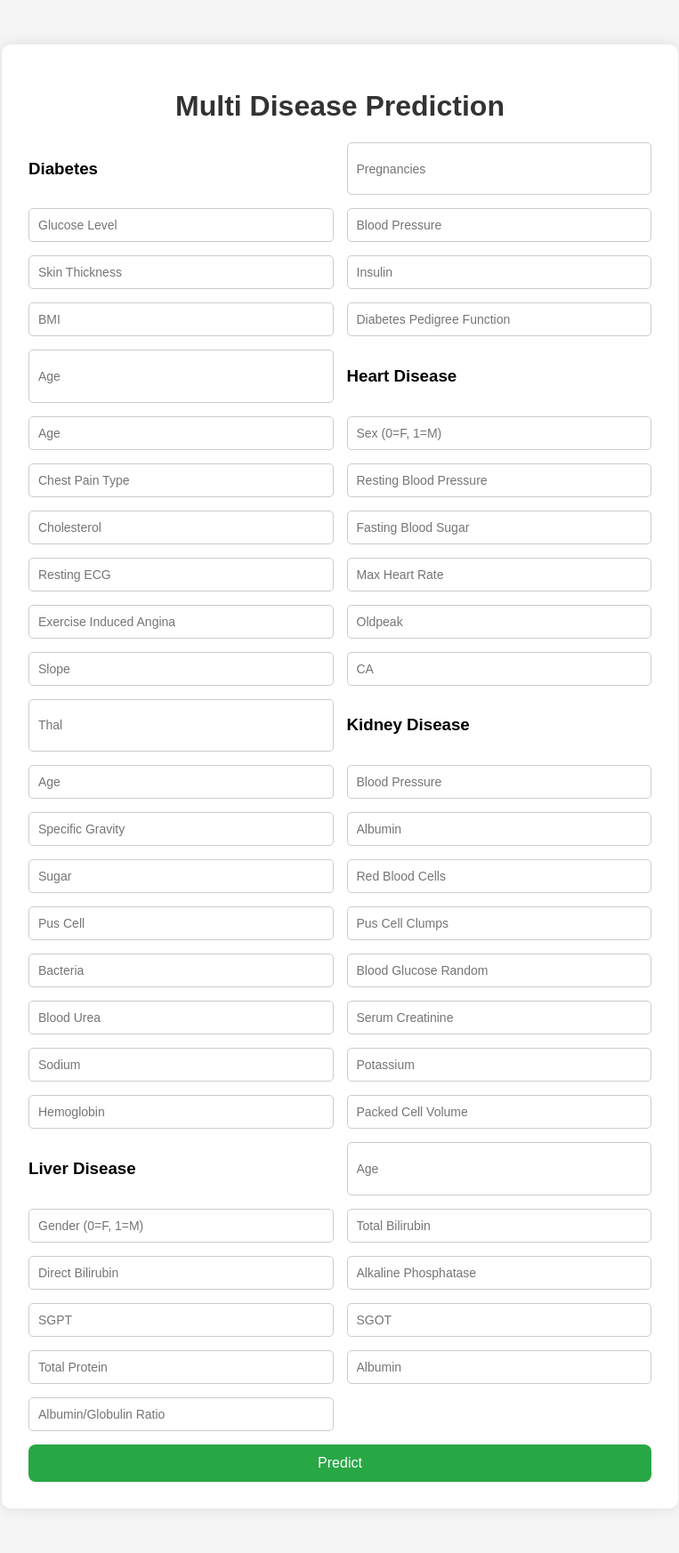
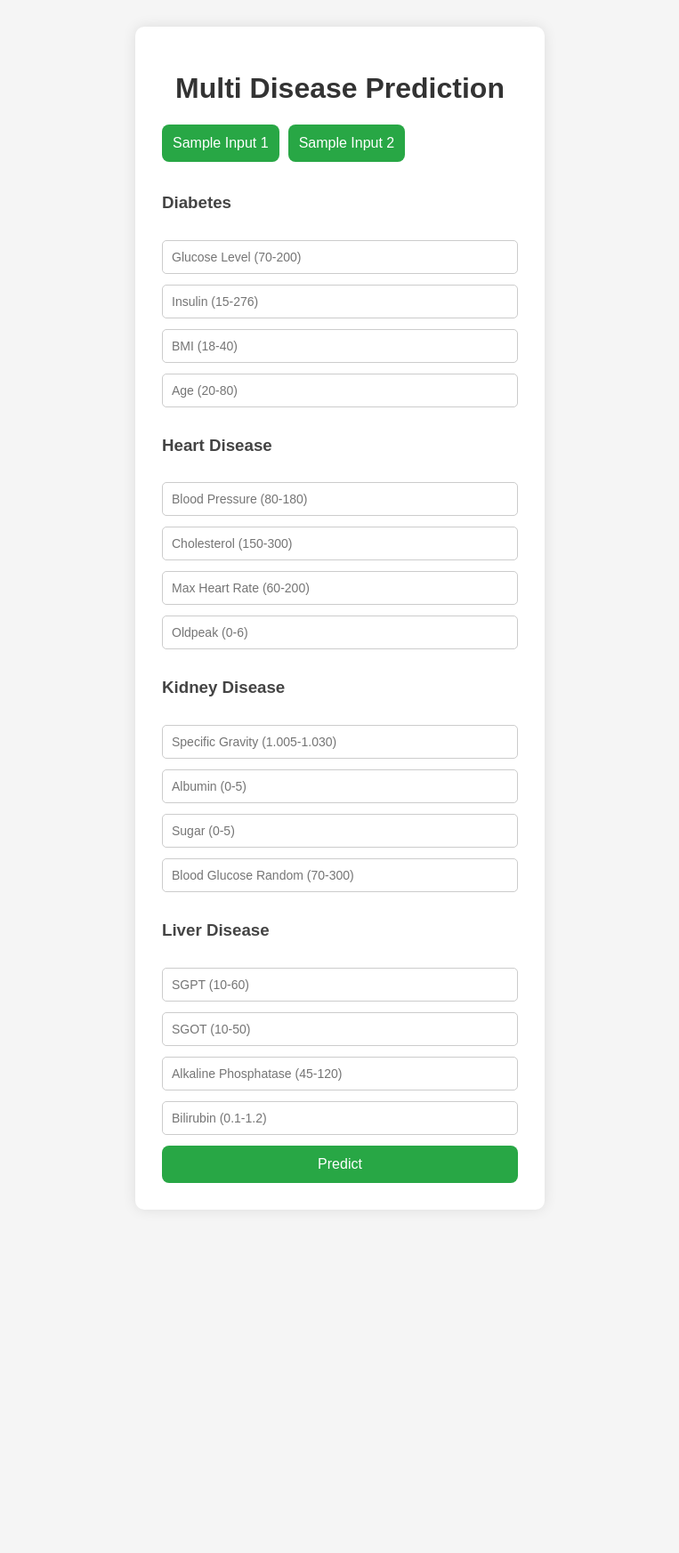
Before and after one commit to Ananya-Kundarapu/Multi-Disease-Prediction, a Flask app: page / in a window 1280 px wide. Shown: the whole page at 89% size, without its empty margins (258-1021 px from the left). After the commit the page ends 1330 px from the top, so only its background shows below. Run offline with Flask 3, Linux system fonts and the light colour scheme; parts of the project's set-up code (start-up, migrations or seed data) failed here and were passed over.

Commit message:
Updated index.html

```diff
--- a/static/style.css
+++ b/static/style.css
@@ -6,8 +6,8 @@ body {
 }
 
 .container {
-    max-width: 700px;
-    margin: 50px auto;
+    max-width: 400px;
+    margin: 30px auto;
     padding: 30px;
     background: #fff;
     border-radius: 10px;
@@ -19,14 +19,19 @@ h1 {
     color: #333;
 }
 
+h3 {
+    margin-top: 20px;
+    color: #444;
+}
+
 form {
     display: grid;
-    grid-template-columns: 1fr 1fr;
-    gap: 15px;
-    margin-top: 20px;
+    grid-template-columns: 1fr;
+    gap: 12px;
+    margin-top: 15px;
 }
 
-input[type="text"], input[type="number"] {
+input[type="number"] {
     padding: 10px;
     border-radius: 5px;
     border: 1px solid #ccc;
@@ -34,7 +39,6 @@ input[type="text"], input[type="number"] {
 }
 
 button {
-    grid-column: span 2;
     padding: 12px;
     background: #28a745;
     color: #fff;
@@ -47,6 +51,13 @@ button {
 
 button:hover {
     background: #218838;
+}
+
+.sample-buttons {
+    display: flex;
+    justify-content: flex-start;
+    gap: 10px;
+    margin-bottom: 15px;
 }
 
 .result {
@@ -71,13 +82,3 @@ button:hover {
     font-weight: bold;
     font-size: 16px;
 }
-
-@media (max-width: 600px) {
-    form {
-        grid-template-columns: 1fr;
-    }
-
-    button {
-        grid-column: span 1;
-    }
-}
--- a/templates/index.html
+++ b/templates/index.html
@@ -8,62 +8,37 @@
 <body>
     <div class="container">
         <h1>Multi Disease Prediction</h1>
-        <form action="/predict" method="post">
 
+        <!-- Sample Input Buttons -->
+        <div class="sample-buttons">
+            <button type="button" onclick="fillSample1()">Sample Input 1</button>
+            <button type="button" onclick="fillSample2()">Sample Input 2</button>
+        </div>
+
+        <form action="/predict" method="post" id="diseaseForm">
             <h3>Diabetes</h3>
-            <input type="number" name="Pregnancies" placeholder="Pregnancies" step="any" required>
-            <input type="number" name="Glucose" placeholder="Glucose Level" step="any" required>
-            <input type="number" name="BloodPressure" placeholder="Blood Pressure" step="any" required>
-            <input type="number" name="SkinThickness" placeholder="Skin Thickness" step="any" required>
-            <input type="number" name="Insulin" placeholder="Insulin" step="any" required>
-            <input type="number" name="BMI" placeholder="BMI" step="any" required>
-            <input type="number" name="DiabetesPedigreeFunction" placeholder="Diabetes Pedigree Function" step="any" required>
-            <input type="number" name="Age" placeholder="Age" step="any" required>
+            <input type="number" name="glucose" placeholder="Glucose Level (70-200)" step="any" required>
+            <input type="number" name="insulin" placeholder="Insulin (15-276)" step="any" required>
+            <input type="number" name="bmi" placeholder="BMI (18-40)" step="any" required>
+            <input type="number" name="age" placeholder="Age (20-80)" required>
 
             <h3>Heart Disease</h3>
-            <input type="number" name="age" placeholder="Age" step="any" required>
-            <input type="number" name="sex" placeholder="Sex (0=F, 1=M)" step="any" required>
-            <input type="number" name="cp" placeholder="Chest Pain Type" step="any" required>
-            <input type="number" name="trestbps" placeholder="Resting Blood Pressure" step="any" required>
-            <input type="number" name="chol" placeholder="Cholesterol" step="any" required>
-            <input type="number" name="fbs" placeholder="Fasting Blood Sugar" step="any" required>
-            <input type="number" name="restecg" placeholder="Resting ECG" step="any" required>
-            <input type="number" name="thalach" placeholder="Max Heart Rate" step="any" required>
-            <input type="number" name="exang" placeholder="Exercise Induced Angina" step="any" required>
-            <input type="number" name="oldpeak" placeholder="Oldpeak" step="any" required>
-            <input type="number" name="slope" placeholder="Slope" step="any" required>
-            <input type="number" name="ca" placeholder="CA" step="any" required>
-            <input type="number" name="thal" placeholder="Thal" step="any" required>
+            <input type="number" name="bp" placeholder="Blood Pressure (80-180)" step="any" required>
+            <input type="number" name="cholesterol" placeholder="Cholesterol (150-300)" step="any" required>
+            <input type="number" name="max_heart_rate" placeholder="Max Heart Rate (60-200)" step="any" required>
+            <input type="number" name="oldpeak" placeholder="Oldpeak (0-6)" step="any" required>
 
             <h3>Kidney Disease</h3>
-            <input type="number" name="age" placeholder="Age" step="any" required>
-            <input type="number" name="bp" placeholder="Blood Pressure" step="any" required>
-            <input type="number" name="sg" placeholder="Specific Gravity" step="any" required>
-            <input type="number" name="al" placeholder="Albumin" step="any" required>
-            <input type="number" name="su" placeholder="Sugar" step="any" required>
-            <input type="number" name="rbc" placeholder="Red Blood Cells" step="any" required>
-            <input type="number" name="pc" placeholder="Pus Cell" step="any" required>
-            <input type="number" name="pcc" placeholder="Pus Cell Clumps" step="any" required>
-            <input type="number" name="ba" placeholder="Bacteria" step="any" required>
-            <input type="number" name="bgr" placeholder="Blood Glucose Random" step="any" required>
-            <input type="number" name="bu" placeholder="Blood Urea" step="any" required>
-            <input type="number" name="sc" placeholder="Serum Creatinine" step="any" required>
-            <input type="number" name="sod" placeholder="Sodium" step="any" required>
-            <input type="number" name="pot" placeholder="Potassium" step="any" required>
-            <input type="number" name="hemo" placeholder="Hemoglobin" step="any" required>
-            <input type="number" name="pcv" placeholder="Packed Cell Volume" step="any" required>
+            <input type="number" name="sg" placeholder="Specific Gravity (1.005-1.030)" step="any" required>
+            <input type="number" name="al" placeholder="Albumin (0-5)" step="any" required>
+            <input type="number" name="su" placeholder="Sugar (0-5)" step="any" required>
+            <input type="number" name="bgr" placeholder="Blood Glucose Random (70-300)" step="any" required>
 
             <h3>Liver Disease</h3>
-            <input type="number" name="Age" placeholder="Age" step="any" required>
-            <input type="number" name="Gender" placeholder="Gender (0=F, 1=M)" step="any" required>
-            <input type="number" name="TB" placeholder="Total Bilirubin" step="any" required>
-            <input type="number" name="DB" placeholder="Direct Bilirubin" step="any" required>
-            <input type="number" name="Alkphos" placeholder="Alkaline Phosphatase" step="any" required>
-            <input type="number" name="Sgpt" placeholder="SGPT" step="any" required>
-            <input type="number" name="Sgot" placeholder="SGOT" step="any" required>
-            <input type="number" name="TP" placeholder="Total Protein" step="any" required>
-            <input type="number" name="ALB" placeholder="Albumin" step="any" required>
-            <input type="number" name="A_G" placeholder="Albumin/Globulin Ratio" step="any" required>
+            <input type="number" name="sgpt" placeholder="SGPT (10-60)" step="any" required>
+            <input type="number" name="sgot" placeholder="SGOT (10-50)" step="any" required>
+            <input type="number" name="alkphos" placeholder="Alkaline Phosphatase (45-120)" step="any" required>
+            <input type="number" name="bilirubin" placeholder="Bilirubin (0.1-1.2)" step="any" required>
 
             <button type="submit">Predict</button>
         </form>
@@ -79,5 +54,23 @@
             </div>
         {% endif %}
     </div>
+
+    <script>
+        function fillSample1() {
+            const form = document.getElementById('diseaseForm');
+            const values = [120, 100, 25, 45, 130, 200, 150, 1.5, 1.020, 2, 1, 140, 35, 30, 100, 0.8];
+            [...form.elements].forEach((el, i) => {
+                if (el.tagName === "INPUT") el.value = values[i];
+            });
+        }
+
+        function fillSample2() {
+            const form = document.getElementById('diseaseForm');
+            const values = [180, 150, 30, 55, 150, 240, 170, 2.2, 1.010, 1, 0, 180, 50, 40, 120, 1.0];
+            [...form.elements].forEach((el, i) => {
+                if (el.tagName === "INPUT") el.value = values[i];
+            });
+        }
+    </script>
 </body>
 </html>
```
